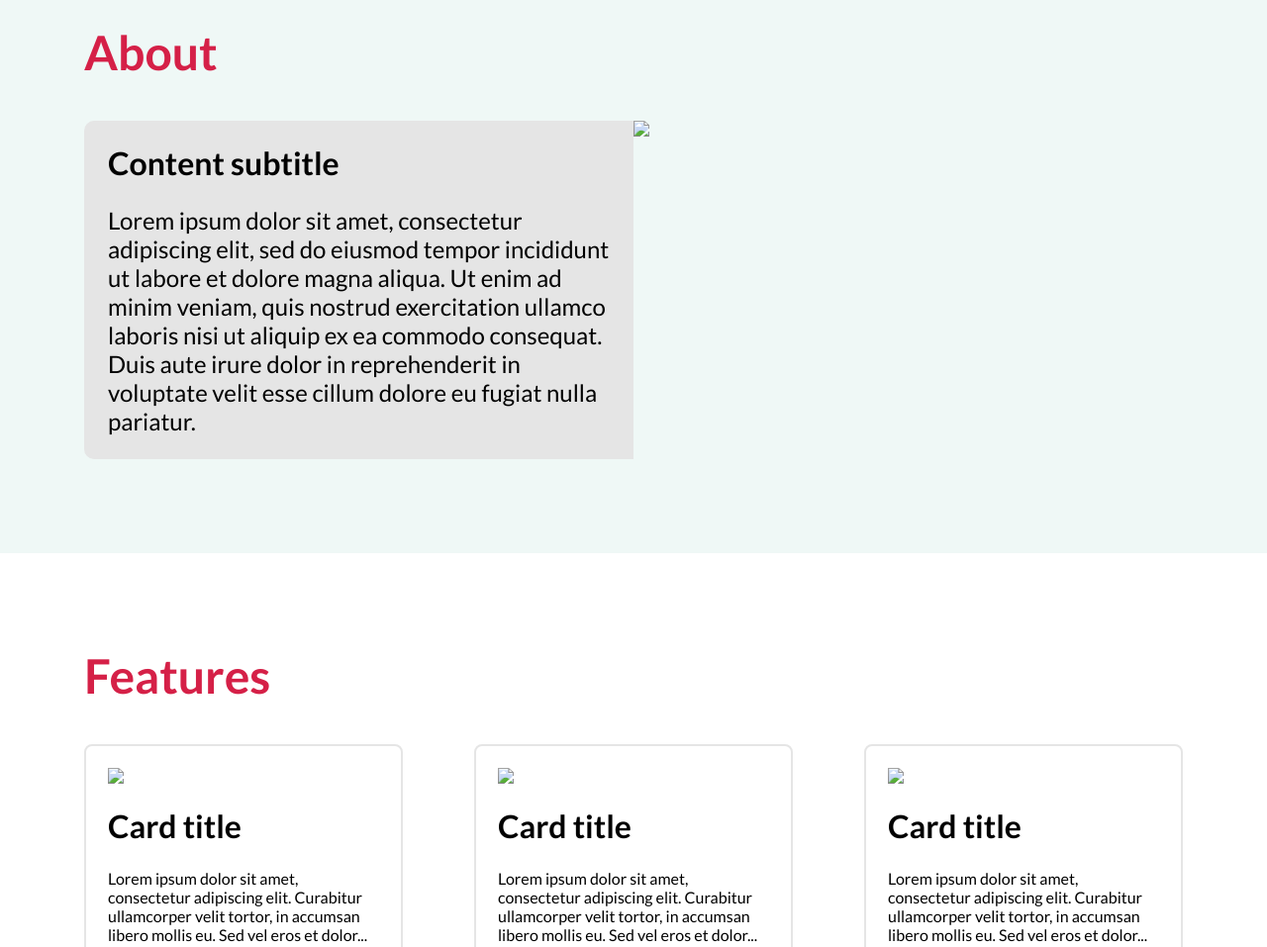
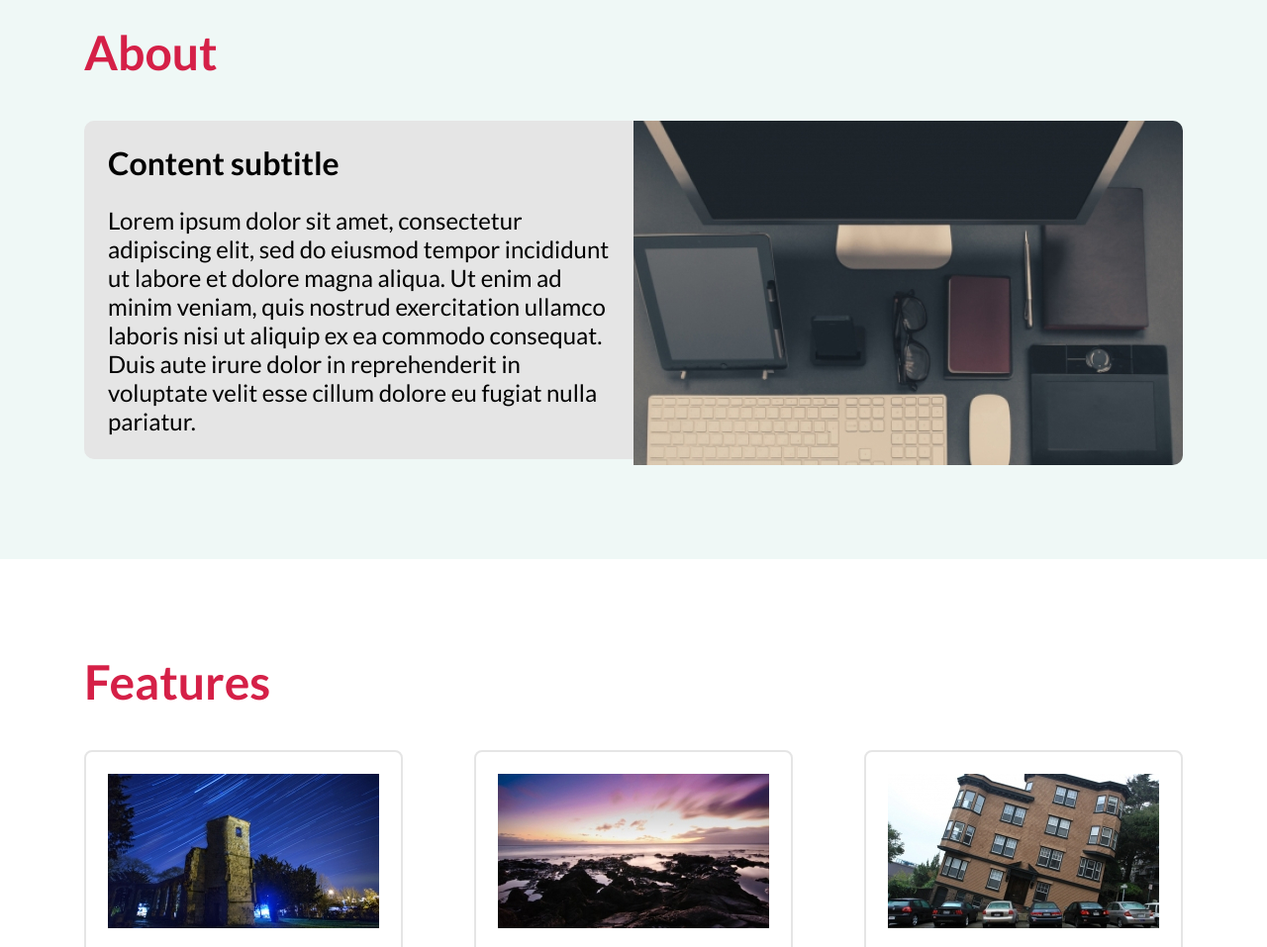
Before and after one commit to Nataly-Horbunova/homework-5, a plain HTML site: page index.html in a window 1280 px wide. Shown: the part 720-1677 px from the top of the page at 99% size. Drawn offline with nearby package versions, Linux system fonts and the light colour scheme; the site is published under a folder, as on GitHub Pages, so addresses that start at the root find nothing.

Commit message:
some corrections

```diff
--- a/index.html
+++ b/index.html
@@ -55,7 +55,7 @@
                             dolor
                             in reprehenderit in voluptate velit esse cillum dolore eu fugiat nulla pariatur.</p>
                     </div>
-                    <img class="about-image" src="/images/about-image.jpg" alt="Working space">
+                    <img class="about-image" src="images/about-image.jpg" alt="Working space">
                 </div>
             </div>
         </section>
@@ -66,7 +66,7 @@
                 <div class="features-cards">
                     <!-- ========Card-1========= -->
                     <div class="features-card">
-                        <img class="features-card-img" src="/images/card-image-1.jpg" alt="Atchitectural Building">
+                        <img class="features-card-img" src="images/card-image-1.jpg" alt="Atchitectural Building">
                         <h3 class="section-subtitle">Card title</h3>
                         <p class="features-card-text">Lorem ipsum dolor sit amet, consectetur adipiscing elit.
                             Curabitur ullamcorper velit tortor, in accumsan libero mollis eu. Sed vel eros et
@@ -75,7 +75,7 @@
                     </div>
                     <!-- ========Card-2======== -->
                     <div class="features-card">
-                        <img class="features-card-img" src="/images/card-image-2.jpg" alt="Nature">
+                        <img class="features-card-img" src="images/card-image-2.jpg" alt="Nature">
                         <h3 class="section-subtitle">Card title</h3>
                         <p class="features-card-text">Lorem ipsum dolor sit amet, consectetur adipiscing elit.
                             Curabitur ullamcorper velit tortor, in accumsan libero mollis eu. Sed vel eros et
@@ -84,7 +84,7 @@
                     </div>
                     <!-- ========Card-3======= -->
                     <div class="features-card">
-                        <img class="features-card-img" src="/images/card-image-3.jpg" alt="Atchitectural Building">
+                        <img class="features-card-img" src="images/card-image-3.jpg" alt="Atchitectural Building">
                         <h3 class="section-subtitle">Card title</h3>
                         <p class="features-card-text">Lorem ipsum dolor sit amet, consectetur adipiscing elit.
                             Curabitur ullamcorper velit tortor, in accumsan libero mollis eu. Sed vel eros et
--- a/styles/style.css
+++ b/styles/style.css
@@ -160,7 +160,7 @@ footer {
 }
 .socials a {
   display: inline-block;
-  cursor: url("/images/cursor.png"), default;
+  cursor: url("images/cursor.png"), default;
 }
 .socials a:nth-child(-n + 2) {
   margin-right: 16px;
```
